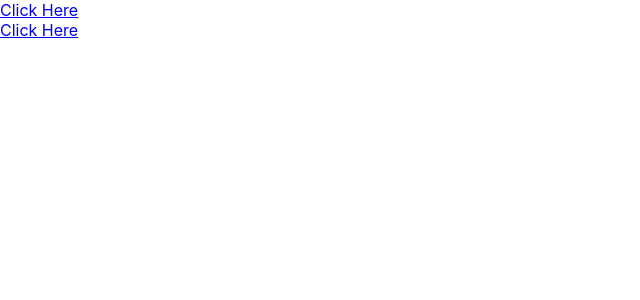
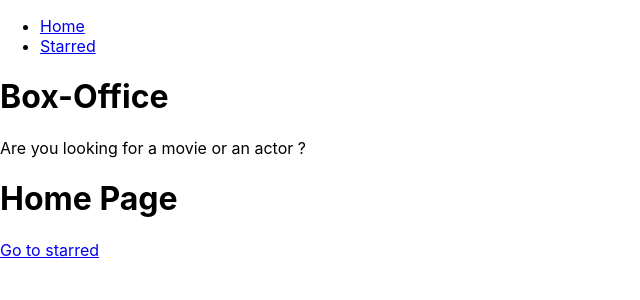
Before and after one commit to AkashRana18/box-office-app, a React (Create React App) app: page / in a window 1280 px wide. Shown: the top 300 px of the page, without its empty margins (0-640 px from the left). Built offline with nearby package versions, Linux system fonts and the light colour scheme.

Commit message:
Added navigation and shared layout for home and starred pages

```diff
--- a/src/App.jsx
+++ b/src/App.jsx
@@ -1,29 +1,16 @@
 import { BrowserRouter, Routes, Route } from 'react-router-dom';
 import Home from './pages/Home';
 import Starred from './pages/Starred';
+import MainLayout from './components/MainLayout';
+
 function App() {
   return (
     <BrowserRouter>
       <Routes>
-
-      <Route path="/" element={<Home />}/>
-      <Route path='/starred' element= { <Starred/>}></Route>
-      <Route path='/about' element= { <div>About </div>}></Route>
-      <Route path="*" element={ <div> Page Not Found </div> } />
-
-        {/* <Route path="/" element={<App />}>
-          <Route index element={<Home />} />
-          <Route path="teams" element={<Teams />}>
-            <Route path=":teamId" element={<Team />} />
-            <Route path="new" element={<NewTeamForm />} />
-            <Route index element={<LeagueStandings />} />
-          </Route>
+        <Route element={<MainLayout />}>
+          <Route path="/" element={<Home />} />
+          <Route path="/starred" element={<Starred />} />
         </Route>
-        <Route element={<PageLayout />}>
-          <Route path="/privacy" element={<Privacy />} />
-          <Route path="/tos" element={<Tos />} />
-        </Route>
-        <Route path="contact-us" element={<Contact />} /> */}
       </Routes>
     </BrowserRouter>
   );
--- /dev/null
+++ b/src/components/AppTitle.jsx
@@ -0,0 +1,13 @@
+export default function AppTitle(props) {
+  const {
+    title = ' Box-Office',
+    subtitle = ' Are you looking for a movie or an actor ? ',
+  } = props;
+
+  return (
+    <div>
+      <h1>{title}</h1>
+      <p>{subtitle}</p>
+    </div>
+  );
+}
--- /dev/null
+++ b/src/components/MainLayout.jsx
@@ -0,0 +1,14 @@
+import { Outlet } from 'react-router-dom';
+import Navs from './Navs';
+import AppTitle from './AppTitle';
+
+const MainLayout = () => {
+  return (
+    <div>
+      <Navs />
+      <AppTitle />
+      <Outlet />
+    </div>
+  );
+};
+export default MainLayout;
--- /dev/null
+++ b/src/components/Navs.jsx
@@ -0,0 +1,27 @@
+import { Link } from 'react-router-dom';
+
+const LINKS = [
+  {
+    text: 'Home',
+    to: '/',
+  },
+  {
+    text: 'Starred',
+    to: '/starred',
+  },
+];
+
+const Navs = () => {
+  return (
+    <div>
+      <ul>
+        {LINKS.map(item => (
+          <li key={item.to}>
+            <Link to={item.to}>{item.text}</Link>
+          </li>
+        ))}
+      </ul>
+    </div>
+  );
+};
+export default Navs;
--- a/src/pages/Home.jsx
+++ b/src/pages/Home.jsx
@@ -1,12 +1,10 @@
 import { Link } from 'react-router-dom';
 const Home = () => {
-
-    return (
-        <div>
-        <Link to = "/starred "> Click Here </Link>
-        <br/>
-        <Link to = "/about "> Click Here </Link>
-        </div>
-    )
-}
+  return (
+    <div>
+      <h1>Home Page</h1>
+      <Link to="/starred">Go to starred</Link>
+    </div>
+  );
+};
 export default Home;
```
Also changed, not shown: src/serviceWorkerRegistration.jsx (+12 -8 lines), src/index.jsx (renamed from src/index.js).
